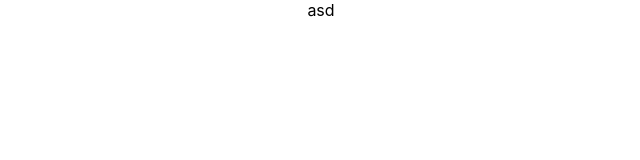
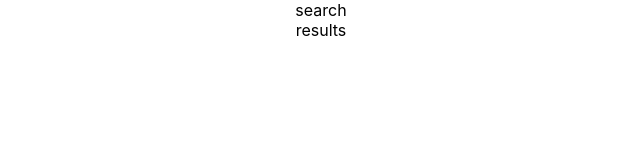
Before and after one commit to robdll/awesome-movies, a React (Create React App) app: page / in a window 1280 px wide. Shown: the top 160 px of the page, without its empty margins (319-959 px from the left). Built offline with nearby package versions, Linux system fonts and the light colour scheme.

Commit message:
adds files for needed components

```diff
--- a/src/components/App/App.js
+++ b/src/components/App/App.js
@@ -1,9 +1,18 @@
 import styles from './App.module.scss';
+
+import SearchBox from '../SearchBox/SearchBox';
+import ResultsTable from '../ResultsTable/ResultsTable';
 
 function App() {
   return (
     <main className={styles.App}>
-      asd
+
+      <SearchBox></SearchBox>
+
+      <ResultsTable></ResultsTable>
+
+      {/* <MyList></MyList> */}
+
     </main>
   );
 }
--- /dev/null
+++ b/src/components/ResultsTable/ResultsTable.js
@@ -0,0 +1,11 @@
+import styles from './ResultsTable.module.scss';
+
+function ResultsTable() {
+  return (
+    <div className={styles.ResultsTable}>
+        results
+    </div>
+  );
+}
+
+export default ResultsTable;
--- /dev/null
+++ b/src/components/SearchBox/SearchBox.js
@@ -0,0 +1,11 @@
+import styles from './SearchBox.module.scss';
+
+function SearchBox() {
+  return (
+    <div className={styles.searchBox}>
+        search
+    </div>
+  );
+}
+
+export default SearchBox;
--- /dev/null
+++ b/src/components/SearchBox/SearchBox.module.scss
@@ -0,0 +1,3 @@
+.searchBox {
+
+}
```
Also changed, not shown: src/components/ResultsTable/ResultsTable.module.scss (added), 2 other files (tests, documents, lock files or other folders).
